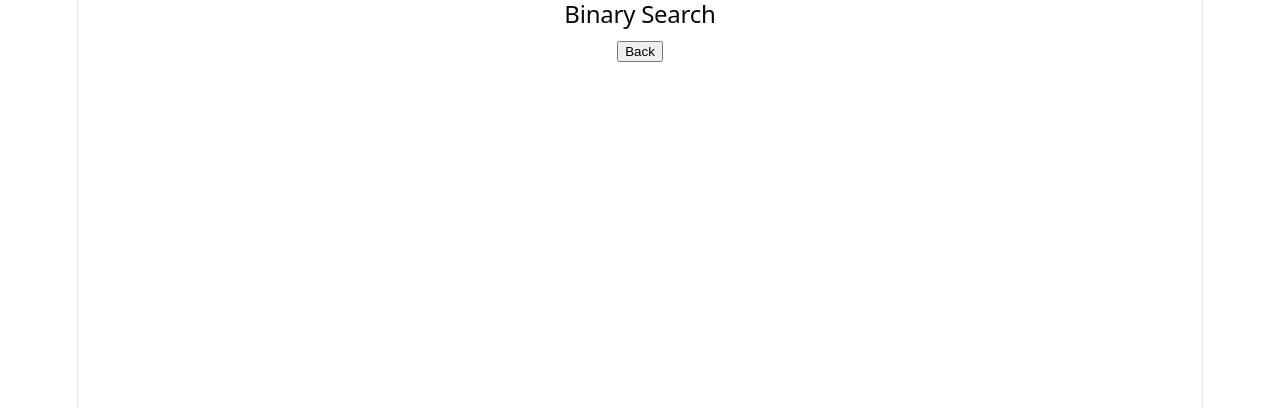
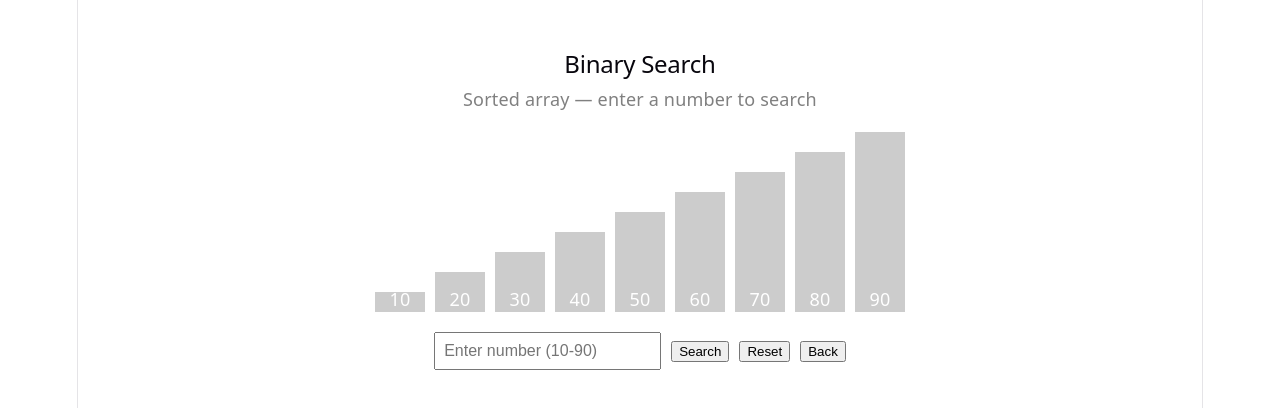
Before and after one commit to prachichauhan006/algoplay, a React (Vite) app in the folder algoplay/: page / in a window 1280 px wide. Both pictures are taken after a click on the button "Binary Search". Shown: the top 408 px of the page. Built offline with nearby package versions, Linux system fonts and the light colour scheme.

Commit message:
binary search visualizer complete - project done

```diff
--- a/algoplay/src/App.jsx
+++ b/algoplay/src/App.jsx
@@ -1,6 +1,7 @@
 import BubbleSort from "./BubbleSort"
 import SelectionSort from "./SelectionSort"
 import InsertionSort from "./InsertionSort"
+import BinarySearch from "./BinarySearch"
 import { useState } from "react"
 
 
@@ -10,7 +11,7 @@ function App() {
   if (page === "bubble") return <BubbleSort onBack={() => setPage("home")} />
   if (page === "selection") return <SelectionSort onBack={() => setPage("home")} />
   if (page === "insertion") return <InsertionSort onBack={() => setPage("home")} />
-  if (page === "binary") return <div><h2>Binary Search</h2><button onClick={() => setPage("home")}>Back</button></div>
+  if (page === "binary") return <BinarySearch onBack={() => setPage("home")} />
 
   return (
     <div style={{ textAlign: "center", marginTop: "50px" }}>
--- /dev/null
+++ b/algoplay/src/BinarySearch.jsx
@@ -0,0 +1,99 @@
+import { useState } from "react"
+
+function BinarySearch({ onBack }) {
+  const [array] = useState([10, 20, 30, 40, 50, 60, 70, 80, 90])
+  const [target, setTarget] = useState("")
+  const [low, setLow] = useState(null)
+  const [high, setHigh] = useState(null)
+  const [mid, setMid] = useState(null)
+  const [found, setFound] = useState(null)
+  const [searching, setSearching] = useState(false)
+
+  const sleep = (ms) => new Promise(resolve => setTimeout(resolve, ms))
+
+  const binarySearch = async () => {
+    let lo = 0
+    let hi = array.length - 1
+    setFound(null)
+    setSearching(true)
+
+    while (lo <= hi) {
+      let m = Math.floor((lo + hi) / 2)
+      setLow(lo)
+      setHigh(hi)
+      setMid(m)
+      await sleep(800)
+
+      if (array[m] === Number(target)) {
+        setFound(m)
+        setSearching(false)
+        return
+      } else if (array[m] < Number(target)) {
+        lo = m + 1
+      } else {
+        hi = m - 1
+      }
+    }
+
+    setFound(-1)
+    setSearching(false)
+  }
+
+  const reset = () => {
+    setLow(null)
+    setHigh(null)
+    setMid(null)
+    setFound(null)
+    setTarget("")
+  }
+
+  const getColor = (index) => {
+    if (found === index) return "green"
+    if (found === -1) return "red"
+    if (index === mid) return "orange"
+    if (low !== null && high !== null && index >= low && index <= high) return "steelblue"
+    return "#ccc"
+  }
+
+  return (
+    <div style={{ textAlign: "center", marginTop: "50px" }}>
+      <h2>Binary Search</h2>
+      <p style={{ color: "gray" }}>Sorted array — enter a number to search</p>
+
+      <div style={{ display: "flex", justifyContent: "center", alignItems: "flex-end", gap: "10px", height: "200px" }}>
+        {array.map((value, index) => (
+          <div key={index} style={{
+            width: "50px",
+            height: `${value * 2}px`,
+            backgroundColor: getColor(index),
+            display: "flex",
+            alignItems: "flex-end",
+            justifyContent: "center",
+            color: "white",
+            transition: "background-color 0.3s"
+          }}>
+            {value}
+          </div>
+        ))}
+      </div>
+
+      {found === -1 && <p style={{ color: "red", marginTop: "10px" }}>❌ Not found!</p>}
+      {found !== null && found !== -1 && <p style={{ color: "green", marginTop: "10px" }}>✅ Found at index {found}!</p>}
+
+      <div style={{ marginTop: "20px" }}>
+        <input
+          type="number"
+          placeholder="Enter number (10-90)"
+          value={target}
+          onChange={(e) => setTarget(e.target.value)}
+          style={{ padding: "8px", marginRight: "10px", fontSize: "16px" }}
+        />
+        <button onClick={binarySearch} disabled={searching} style={{ marginRight: "10px" }}>Search</button>
+        <button onClick={reset} style={{ marginRight: "10px" }}>Reset</button>
+        <button onClick={onBack}>Back</button>
+      </div>
+    </div>
+  )
+}
+
+export default BinarySearch
```
